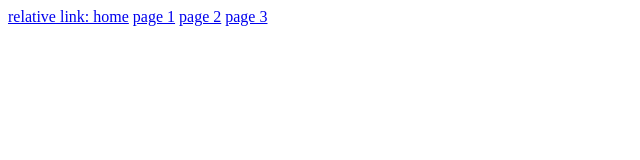
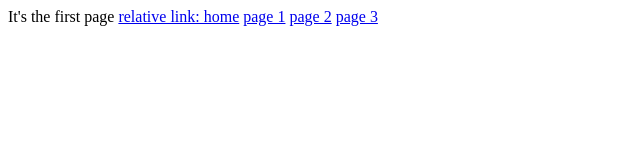
Before and after one commit to mle3000/LinkingPages, a plain HTML site: page roottwo/pageone.html in a window 1280 px wide. Shown: the whole page, without its empty margins (0-640 px from the left). Drawn offline with Linux system fonts and the light colour scheme.

Commit message:
added text

```diff
--- a/roottwo/pageone.html
+++ b/roottwo/pageone.html
@@ -3,6 +3,7 @@
   <title> page one</title>
 </head>
 <body>
+  It's the first page
   <a href="../roottwo/">relative link: home</a>
   <a href="https://mle3000.github.io/LinkingPages/roottwo/pageone">page 1</a>
   <a href="https://mle3000.github.io/LinkingPages/roottwo/pagetwo">page 2</a>
```
